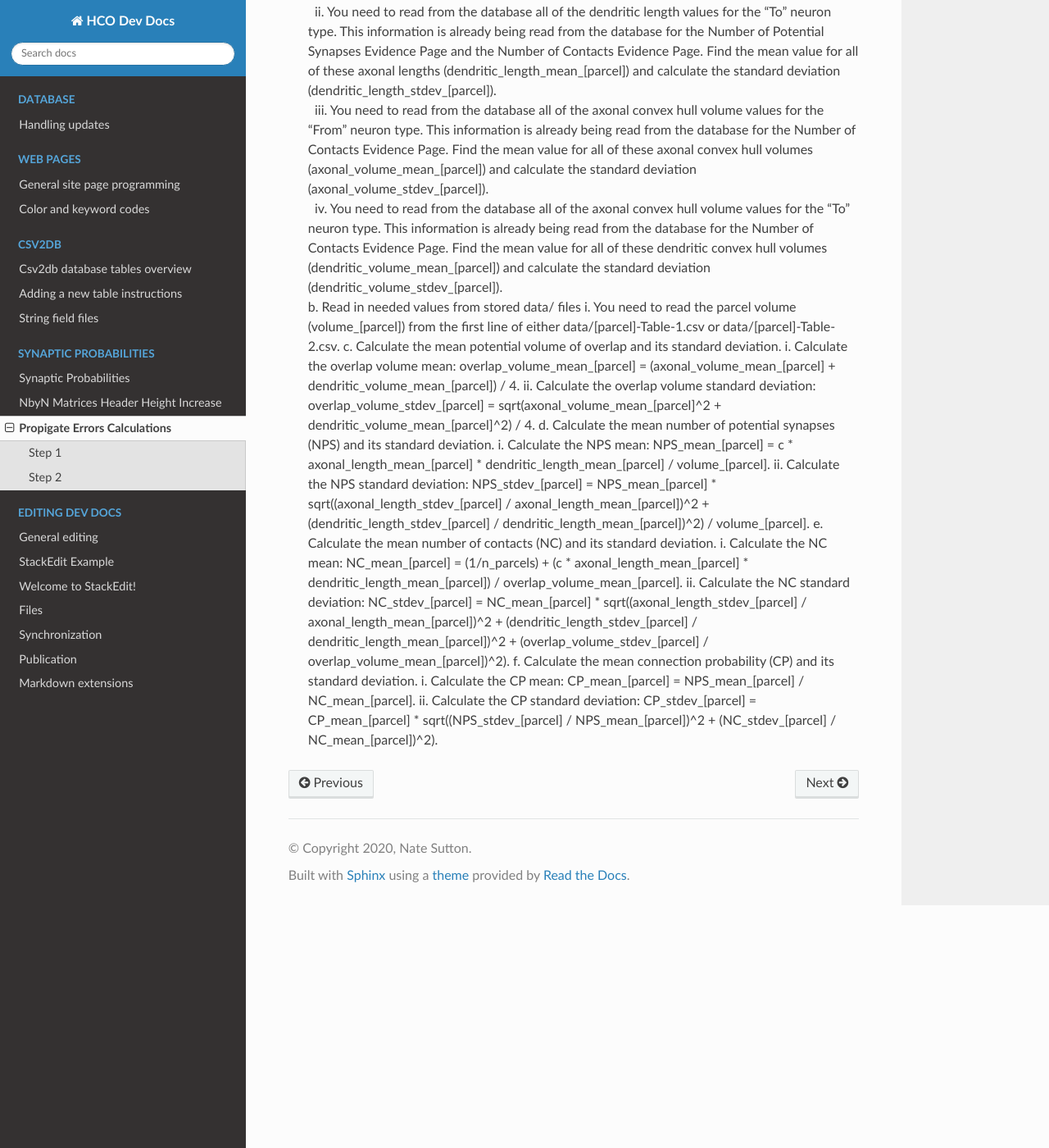
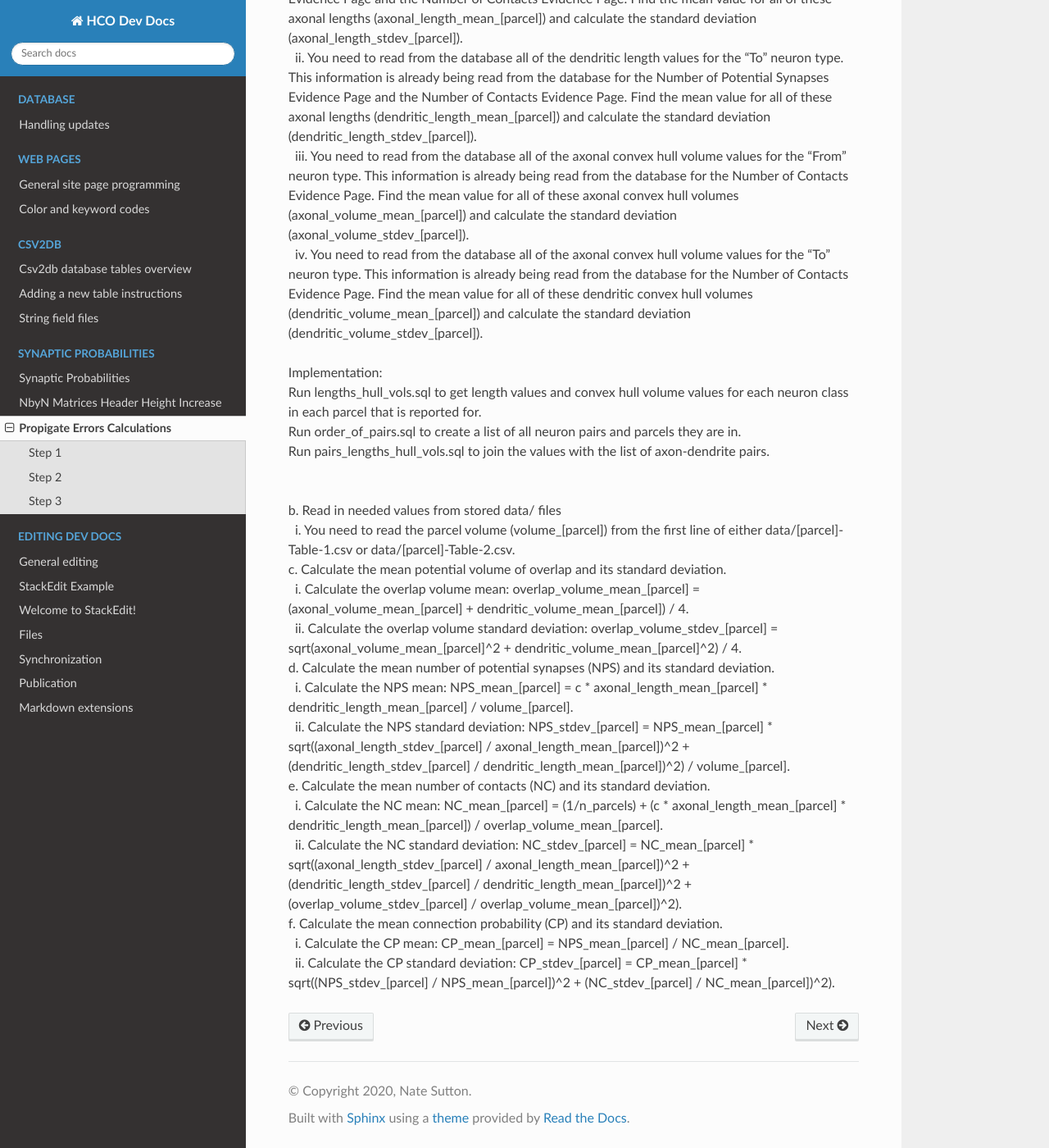
Before and after one commit to Hippocampome-Org/hco_dev_docs, a Sphinx documentation site: the page built from docs/synaptic_probabilities/propagate_errors.md, in a window 1280 px wide and 1400 px high, scrolled down 965 px. Shown: the whole window at 82% size. Built offline with Sphinx 7.4.7 and the Read the Docs theme 2.0.0, drawn with Linux system fonts in a browser that asks for light colours.

Commit message:
added error prop

```diff
--- a/docs/synaptic_probabilities/propagate_errors.md
+++ b/docs/synaptic_probabilities/propagate_errors.md
@@ -26,23 +26,30 @@ Determine the total number of parcels (n_parcels) involved in the interaction be
 Implementation:
 <br>Run number_of_parcels.sql
 
-3) Select the first parcel for performing the NxN calculations.
+## Step 3
+Select the first parcel for performing the NxN calculations.
 <br>a. Query the database for the needed values.
 <br>&nbsp;&nbsp;i. You need to read from the database all of the axonal length values for the "From" neuron type. This information is already being read from the database for the Number of Potential Synapses Evidence Page and the Number of Contacts Evidence Page. Find the mean value for all of these axonal lengths (axonal_length_mean_[parcel]) and calculate the standard deviation (axonal_length_stdev_[parcel]).
 <br>&nbsp;&nbsp;ii. You need to read from the database all of the dendritic length values for the "To" neuron type. This information is already being read from the database for the Number of Potential Synapses Evidence Page and the Number of Contacts Evidence Page. Find the mean value for all of these axonal lengths (dendritic_length_mean_[parcel]) and calculate the standard deviation (dendritic_length_stdev_[parcel]).
 <br>&nbsp;&nbsp;iii. You need to read from the database all of the axonal convex hull volume values for the "From" neuron type. This information is already being read from the database for the Number of Contacts Evidence Page. Find the mean value for all of these axonal convex hull volumes (axonal_volume_mean_[parcel]) and calculate the standard deviation (axonal_volume_stdev_[parcel]).
 <br>&nbsp;&nbsp;iv. You need to read from the database all of the axonal convex hull volume values for the "To" neuron type. This information is already being read from the database for the Number of Contacts Evidence Page. Find the mean value for all of these dendritic convex hull volumes (dendritic_volume_mean_[parcel]) and calculate the standard deviation (dendritic_volume_stdev_[parcel]).
+
+Implementation:
+<br>Run lengths_hull_vols.sql to get length values and convex hull volume values for each neuron class in each parcel that is reported for.
+<br>Run order_of_pairs.sql to create a list of all neuron pairs and parcels they are in.
+<br>Run pairs_lengths_hull_vols.sql to join the values with the list of axon-dendrite pairs.
+
 <br>b. Read in needed values from stored data/ files
-    i. You need to read the parcel volume (volume_[parcel]) from the first line of either data/[parcel]-Table-1.csv or data/[parcel]-Table-2.csv.
-c. Calculate the mean potential volume of overlap and its standard deviation.
-    i. Calculate the overlap volume mean: overlap_volume_mean_[parcel] = (axonal_volume_mean_[parcel] + dendritic_volume_mean_[parcel]) / 4.
-    ii. Calculate the overlap volume standard deviation: overlap_volume_stdev_[parcel] = sqrt(axonal_volume_mean_[parcel]^2 + dendritic_volume_mean_[parcel]^2) / 4.
-d. Calculate the mean number of potential synapses (NPS) and its standard deviation.
-    i. Calculate the NPS mean: NPS_mean_[parcel] = c * axonal_length_mean_[parcel] * dendritic_length_mean_[parcel] / volume_[parcel].
-    ii. Calculate the NPS standard deviation: NPS_stdev_[parcel] = NPS_mean_[parcel] * sqrt((axonal_length_stdev_[parcel] / axonal_length_mean_[parcel])^2 + (dendritic_length_stdev_[parcel] / dendritic_length_mean_[parcel])^2) / volume_[parcel].
-e. Calculate the mean number of contacts (NC) and its standard deviation.
-    i. Calculate the NC mean: NC_mean_[parcel] = (1/n_parcels) + (c * axonal_length_mean_[parcel] * dendritic_length_mean_[parcel]) / overlap_volume_mean_[parcel].
-    ii. Calculate the NC standard deviation: NC_stdev_[parcel] = NC_mean_[parcel] * sqrt((axonal_length_stdev_[parcel] / axonal_length_mean_[parcel])^2 + (dendritic_length_stdev_[parcel] / dendritic_length_mean_[parcel])^2 + (overlap_volume_stdev_[parcel] / overlap_volume_mean_[parcel])^2).
-f. Calculate the mean connection probability (CP) and its standard deviation.
-    i. Calculate the CP mean: CP_mean_[parcel] = NPS_mean_[parcel] / NC_mean_[parcel].
-    ii. Calculate the CP standard deviation: CP_stdev_[parcel] = CP_mean_[parcel] * sqrt((NPS_stdev_[parcel] / NPS_mean_[parcel])^2 + (NC_stdev_[parcel] / NC_mean_[parcel])^2).
+<br>&nbsp;&nbsp;i. You need to read the parcel volume (volume_[parcel]) from the first line of either data/[parcel]-Table-1.csv or data/[parcel]-Table-2.csv.
+<br>c. Calculate the mean potential volume of overlap and its standard deviation.
+<br>&nbsp;&nbsp;i. Calculate the overlap volume mean: overlap_volume_mean_[parcel] = (axonal_volume_mean_[parcel] + dendritic_volume_mean_[parcel]) / 4.
+<br>&nbsp;&nbsp;ii. Calculate the overlap volume standard deviation: overlap_volume_stdev_[parcel] = sqrt(axonal_volume_mean_[parcel]^2 + dendritic_volume_mean_[parcel]^2) / 4.
+<br>d. Calculate the mean number of potential synapses (NPS) and its standard deviation.
+<br>&nbsp;&nbsp;i. Calculate the NPS mean: NPS_mean_[parcel] = c * axonal_length_mean_[parcel] * dendritic_length_mean_[parcel] / volume_[parcel].
+<br>&nbsp;&nbsp;ii. Calculate the NPS standard deviation: NPS_stdev_[parcel] = NPS_mean_[parcel] * sqrt((axonal_length_stdev_[parcel] / axonal_length_mean_[parcel])^2 + (dendritic_length_stdev_[parcel] / dendritic_length_mean_[parcel])^2) / volume_[parcel].
+<br>e. Calculate the mean number of contacts (NC) and its standard deviation.
+<br>&nbsp;&nbsp;i. Calculate the NC mean: NC_mean_[parcel] = (1/n_parcels) + (c * axonal_length_mean_[parcel] * dendritic_length_mean_[parcel]) / overlap_volume_mean_[parcel].
+<br>&nbsp;&nbsp;ii. Calculate the NC standard deviation: NC_stdev_[parcel] = NC_mean_[parcel] * sqrt((axonal_length_stdev_[parcel] / axonal_length_mean_[parcel])^2 + (dendritic_length_stdev_[parcel] / dendritic_length_mean_[parcel])^2 + (overlap_volume_stdev_[parcel] / overlap_volume_mean_[parcel])^2).
+<br>f. Calculate the mean connection probability (CP) and its standard deviation.
+<br>&nbsp;&nbsp;i. Calculate the CP mean: CP_mean_[parcel] = NPS_mean_[parcel] / NC_mean_[parcel].
+<br>&nbsp;&nbsp;ii. Calculate the CP standard deviation: CP_stdev_[parcel] = CP_mean_[parcel] * sqrt((NPS_stdev_[parcel] / NPS_mean_[parcel])^2 + (NC_stdev_[parcel] / NC_mean_[parcel])^2).
```
